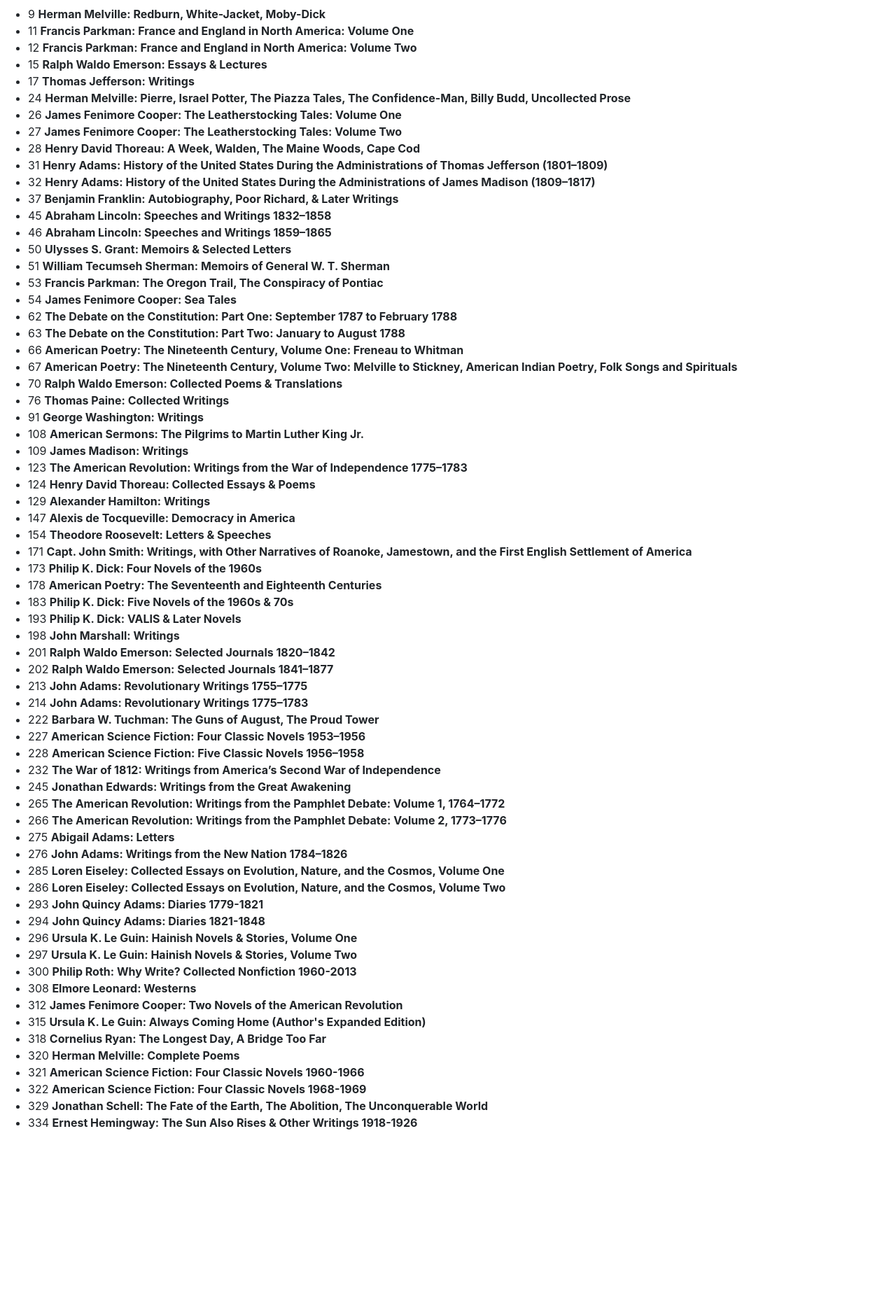
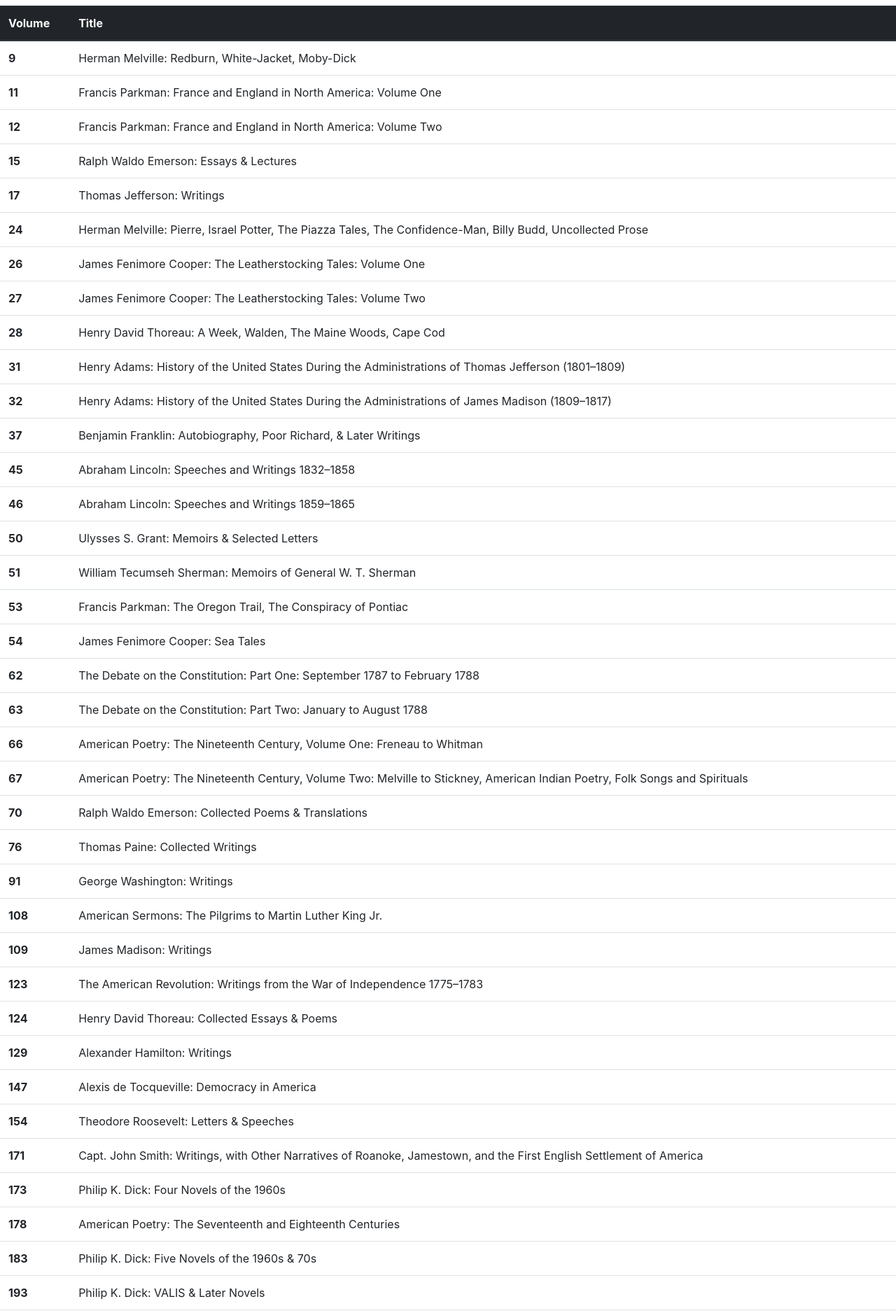
Before and after one commit to rsutton/floa, a Flask app: page / in a window 1280 px wide. Shown: the part 48-1924 px from the top of the page at 70% size. Before the commit the page ends 1662 px from the top, so only its background shows below. Run offline with Flask 2, Linux system fonts and the light colour scheme; some libraries are stand-ins or nearby versions.

Commit message:
bootstrap table

```diff
--- a/floa/routes.py
+++ b/floa/routes.py
@@ -67,14 +67,14 @@
         book = {"id": id, "title": title}
         loa_new.append(book)
 
-    loa_old = json.load(open('./loa/loa.json', 'r'))
+    loa_old = json.load(open('./floa/loa.json', 'r'))
     loa_diff = [i for i in loa_new + loa_old if i not in loa_new or i not in loa_old]
 
     message = "No updates, {} records".format(len(loa_new))
     if len(loa_diff) > 0:
         message = "Found {} new records {}".format(len(loa_diff), loa_diff)
         # loa_new is authoritative so overwrite
-        json.dump(loa_new, open('./loa/loa.json', 'w'))
+        json.dump(loa_new, open('./floa/loa.json', 'w'))
         for i in loa_diff:
             add(i['id'], i['title'])
 
@@ -85,11 +85,11 @@
     save_library()
 
 def save_library():
-    json.dump(library, open('./loa/library.json', 'w'))
+    json.dump(library, open('./floa/library.json', 'w'))
     load_library()
 
 def load_library():
     global library
-    library = json.load(open('./loa/library.json', 'r'))
+    library = json.load(open('./floa/library.json', 'r'))
 
 load_library()
--- a/floa/templates/home.html
+++ b/floa/templates/home.html
@@ -5,11 +5,22 @@
 {% endblock %}
 
 {% block content %}
-    <ul>
-    {% for book in library %}
-        {% if book['have'] == 1 %}
-        <li>{{ book['id'] }}  <b>{{ book['title'] }}</b></li>
-        {% endif %}
-    {% endfor %}
-    </ul>
+    <table class="table">
+        <thead class="thead-dark">
+            <tr>
+            <th scope="col">Volume</th>
+            <th scope="col">Title</th>
+            </tr>
+        </thead>
+        <tbody>
+        {% for book in library %}
+            {% if book['have'] == 1 %}
+            <tr>
+                <th scope="row">{{ book['id'] }}</th>
+                <td>{{ book['title'] }}</td>
+            </tr>
+            {% endif %}
+        {% endfor %}
+        </tbody>
+    </table>
 {% endblock %}
```
